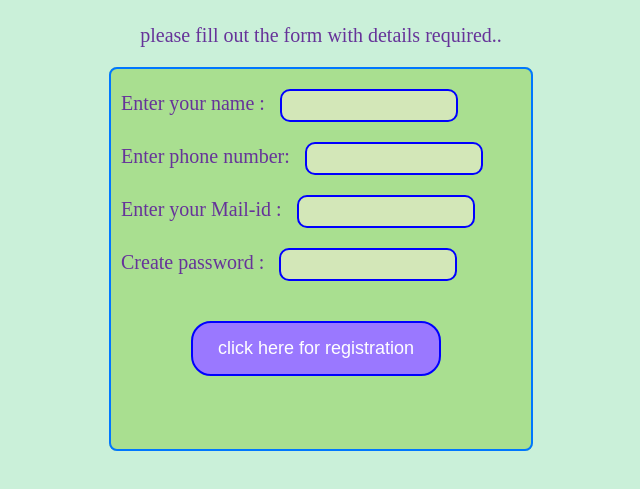
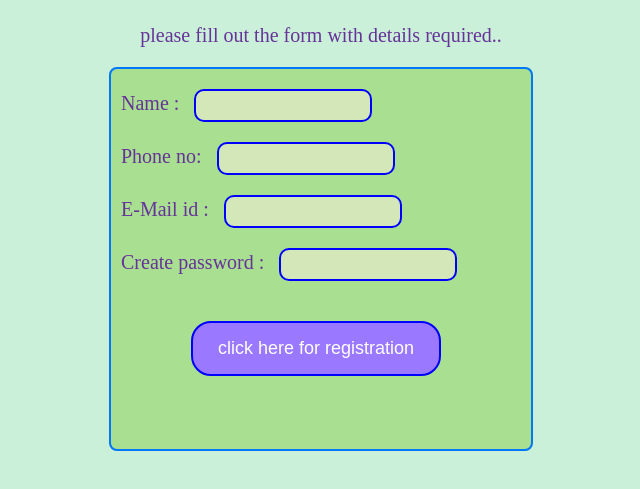
Before and after one commit to venkata-krishna-katuri-1/working-on-git-, a plain HTML site: page form.html in a window 1280 px wide. Shown: the part 77-566 px from the top of the page, without its empty margins (319-959 px from the left). Drawn offline with Linux system fonts and the light colour scheme.

Commit message:
Update form.html

```diff
--- a/form.html
+++ b/form.html
@@ -13,11 +13,11 @@
     <div class="form1">
     <form>
         <fieldset>
-        <label for="name">Enter your name : </label>
+        <label for="name">Name : </label>
         <input type="text" id="name"><br>
-        <label for="number">Enter phone number: </label>
+        <label for="number">Phone no: </label>
         <input type="number" id="number"><br>
-        <label for="mailid">Enter your Mail-id :</label>
+        <label for="mailid"> E-Mail id :</label>
         <input type="email" id="mailid"><br>
         <label for="password">Create password : </label>
         <input type="password" id="password" required ><br>
```
